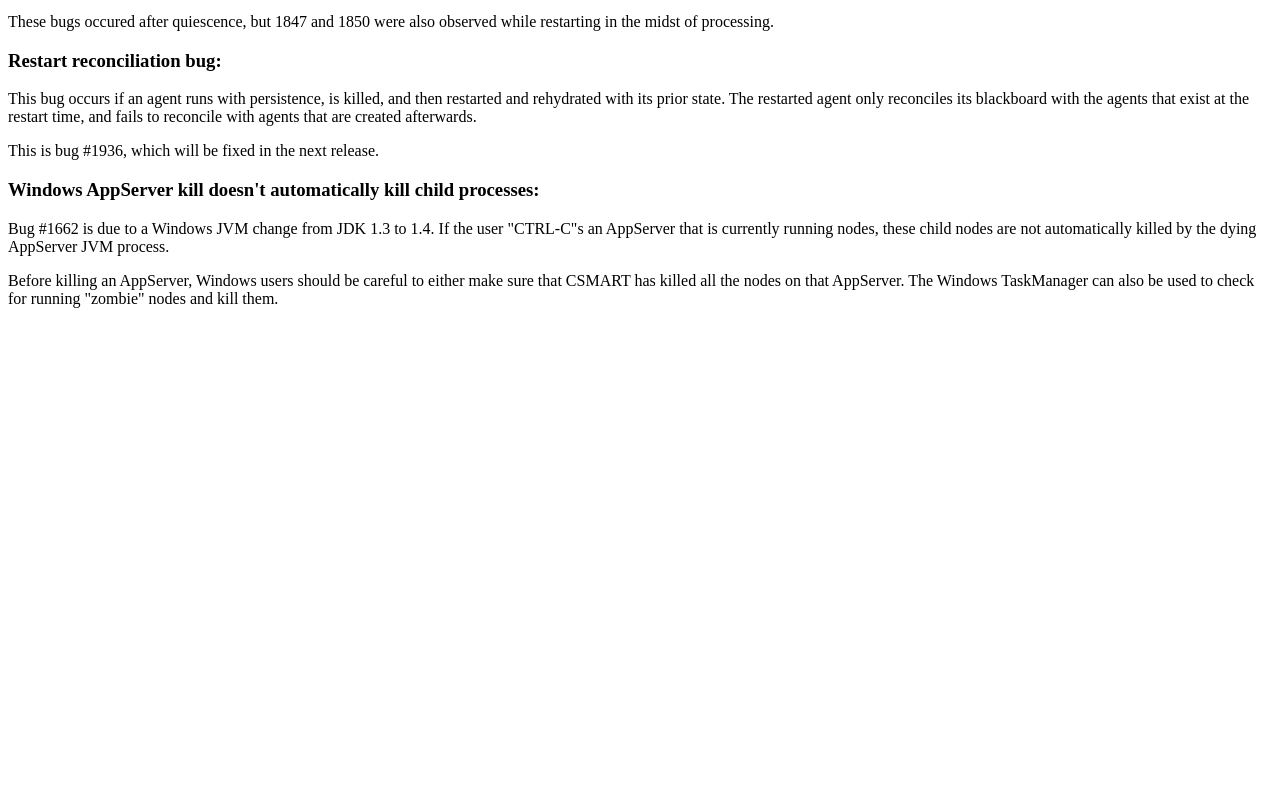
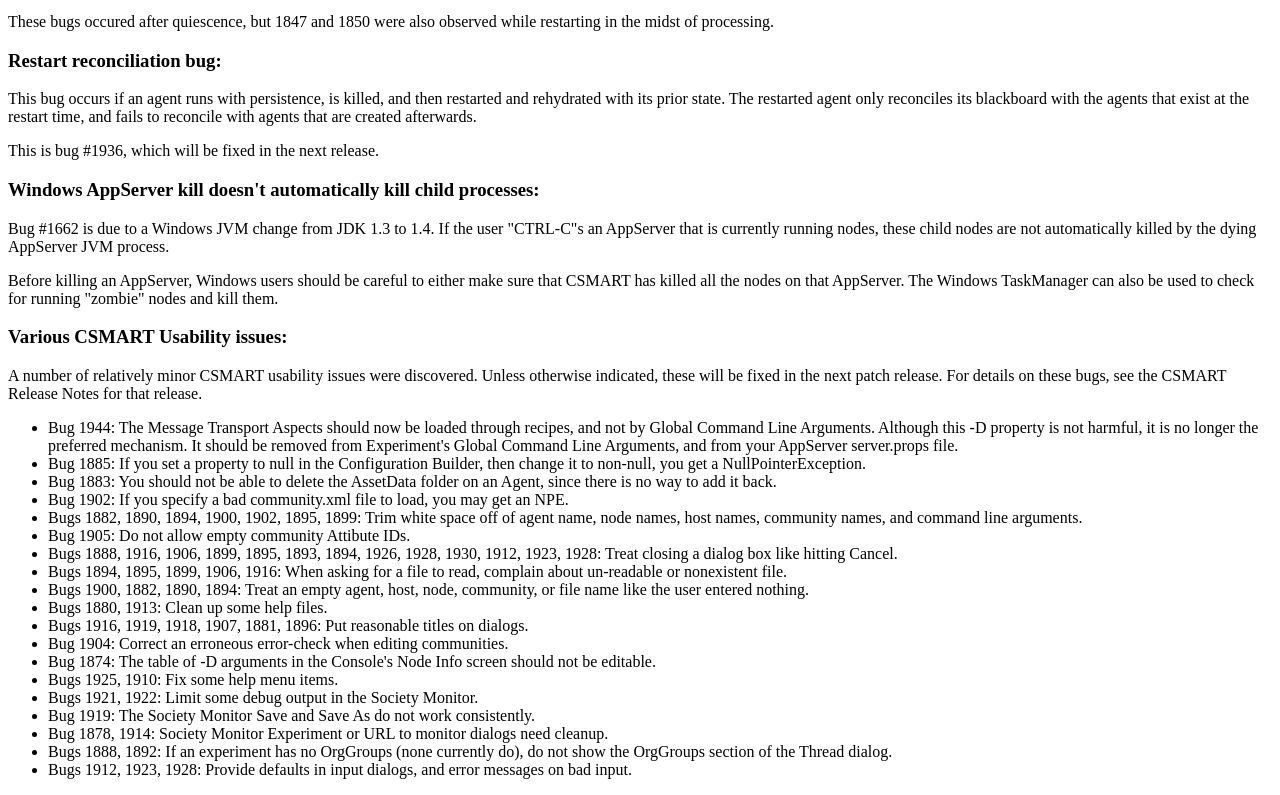
Before and after one commit to codeaudit/cougaar-cougaar, a plain HTML site: page errata/cougaar941/errata.html in a window 1280 px wide. Shown: the part 456-1251 px from the top of the page. Before the commit the page ends 800 px from the top, so only its background shows below. Drawn offline with Linux system fonts and the light colour scheme.

Commit message:
add comments about CSMART usability bugs found, fixed

```diff
--- a/errata/cougaar941/errata.html
+++ b/errata/cougaar941/errata.html
@@ -41,5 +41,34 @@ Bug #1662 is due to a Windows JVM change from JDK 1.3 to 1.4.  If the user "CTRL
 Before killing an AppServer, Windows users should be careful to either make sure that CSMART has killed all the nodes on that AppServer.  The Windows TaskManager can also be used to check for running "zombie" nodes and kill them.
 <p>
 
+<h3>Various CSMART Usability issues:</h3>
+A number of relatively minor CSMART usability issues were discovered. Unless
+otherwise indicated, these will be fixed in the next patch release. For details
+on these bugs, see the CSMART Release Notes for that release.
+<p>
+<ul>
+  <li>Bug 1944: The Message Transport Aspects should now be loaded through recipes, and not by Global Command Line Arguments. Although this -D property is not harmful, it is no longer the preferred mechanism. It should be removed from Experiment's Global Command Line Arguments, and from your AppServer server.props file.</li>
+  <li>Bug 1885: If you set a property to null in the Configuration Builder, then change it to non-null, you get a NullPointerException.</li>
+  <li>Bug 1883: You should not be able to delete the AssetData folder on an Agent,
+     since there is no way to add it back. </li>
+  <li>Bug 1902: If you specify a bad community.xml file to load, you may get an NPE.</li>
+  <li>Bugs 1882, 1890, 1894, 1900, 1902, 1895, 1899: Trim white space off of agent name, node names, host names, community names, and command line arguments.</li>
+  <li>Bug 1905: Do not allow empty community Attibute IDs.</li>
+  <li>Bugs 1888, 1916, 1906, 1899, 1895, 1893, 1894, 1926, 1928, 1930, 1912, 1923, 1928: Treat closing a dialog box like hitting Cancel.</li>
+  <li>Bugs 1894, 1895, 1899, 1906, 1916: When asking for a file to read, complain about un-readable or nonexistent file.</li>
+  <li>Bugs 1900, 1882, 1890, 1894: Treat an empty agent, host, node, community, or file name like the user entered nothing.</li>
+  <li>Bugs 1880, 1913: Clean up some help files.</li>
+  <li>Bugs 1916, 1919, 1918, 1907, 1881, 1896: Put reasonable titles on dialogs.</li>
+  <li>Bug 1904: Correct an erroneous error-check when editing communities.</li>
+  <li>Bug 1874: The table of -D arguments in the Console's Node Info screen should not be editable.</li>
+  <li>Bugs 1925, 1910: Fix some help menu items.</li>
+  <li>Bugs 1921, 1922: Limit some debug output in the Society Monitor.</li>
+  <li>Bug 1919: The Society Monitor Save and Save As do not work consistently.</li>
+  <li>Bug 1878, 1914: Society Monitor Experiment or URL to monitor dialogs need cleanup.</li>
+  <li>Bugs 1888, 1892: If an experiment has no OrgGroups (none currently do), do not show the OrgGroups section of the Thread dialog.</li>
+  <li>Bugs 1912, 1923, 1928: Provide defaults in input dialogs, and error messages on bad input.</li>
+</ul>
+<p>
+
 </body>
 </html>
```
